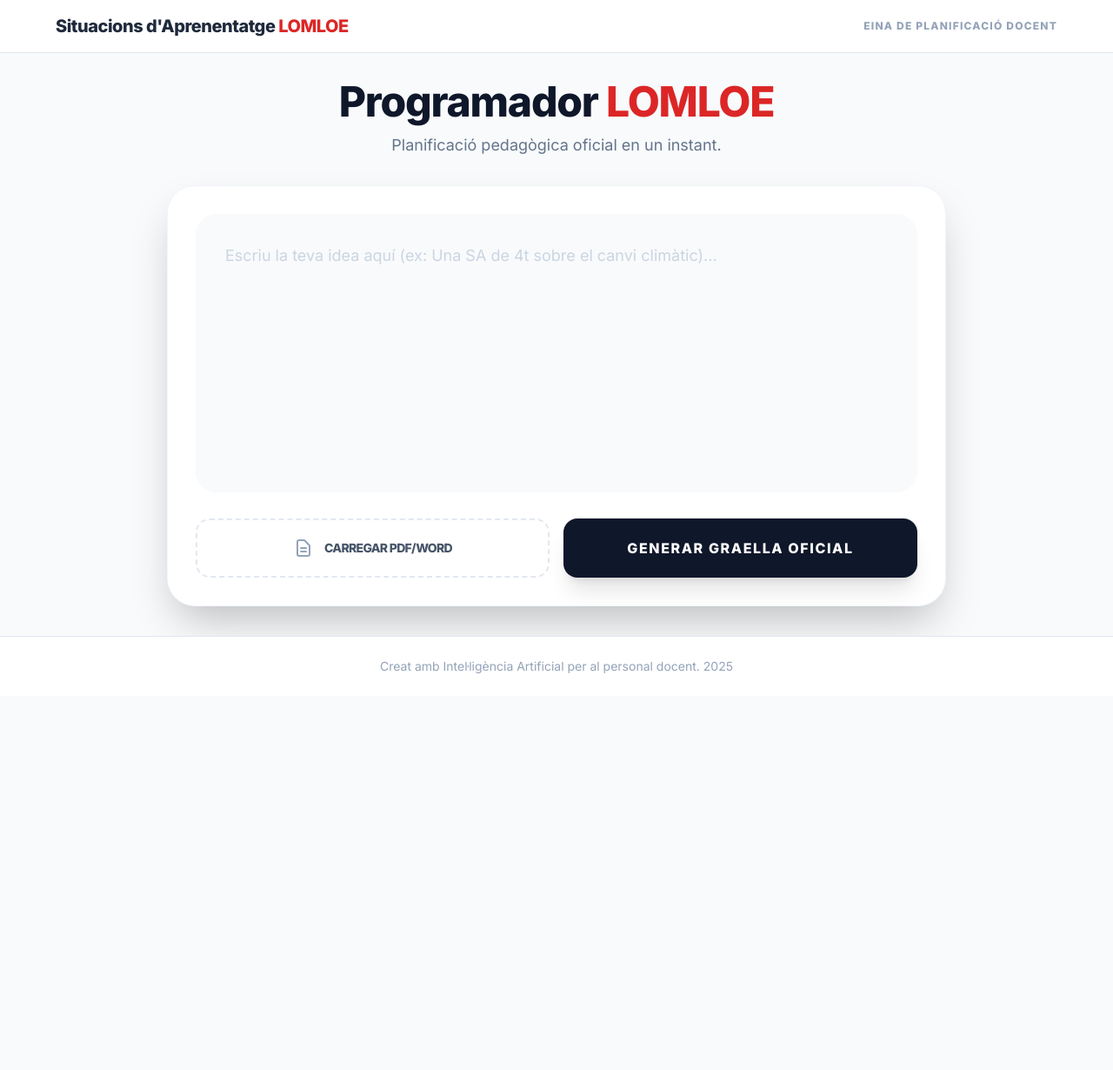
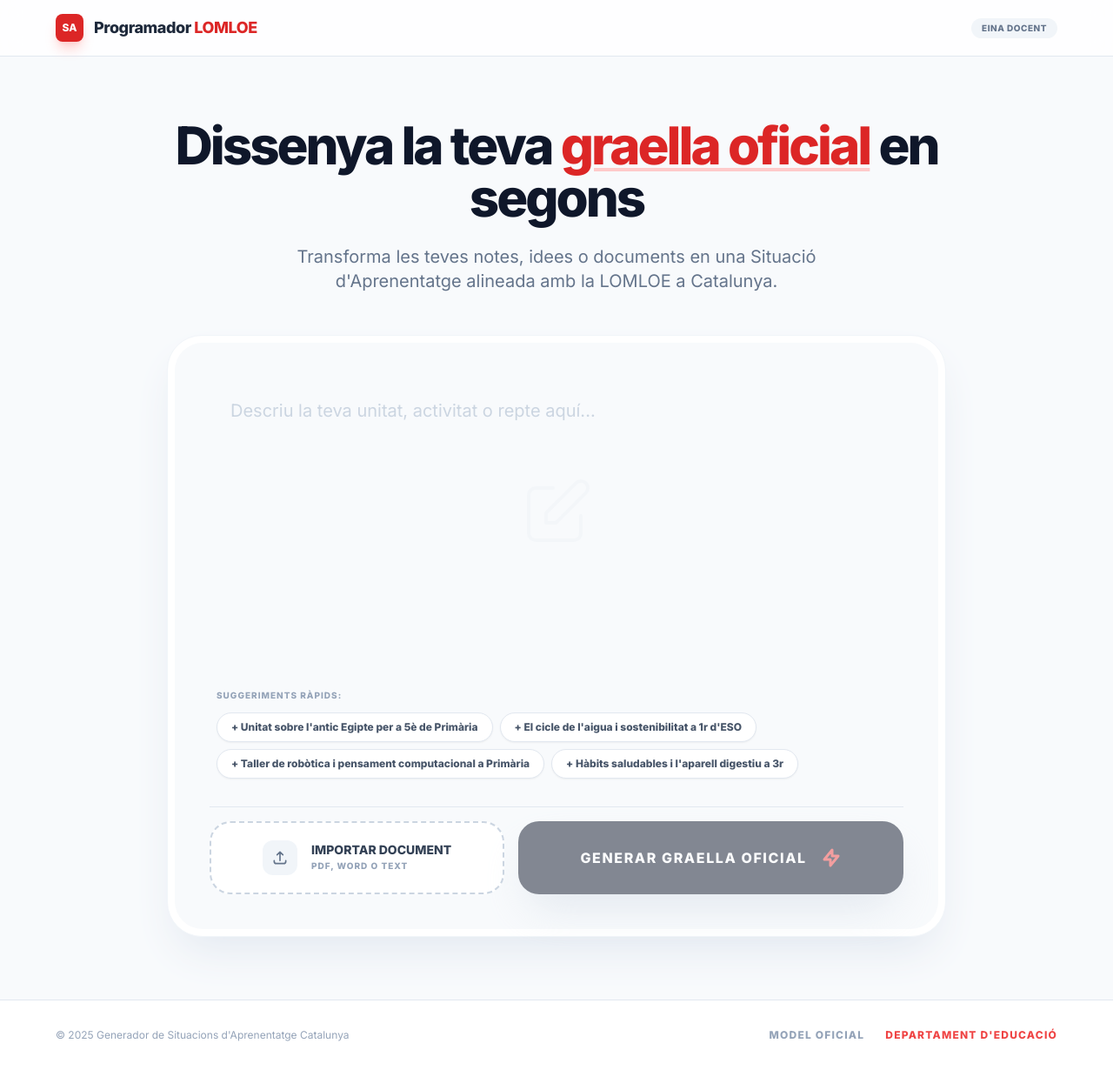
Before and after one commit to enricgilgarcia/Situacions-d-aprenentatge, a React (Vite) app: page / in a window 1280 px wide. Shown: the whole page at 87% size. Before the commit the page ends 800 px from the top, so only its background shows below. Built offline with nearby package versions, Linux system fonts and the light colour scheme.

Commit message:
feat: Refactor UI and improve export functionality
Enhances the user interface with a new header design and improves the DOCX export by fixing type mismatches and renaming properties in the TableCell component. Adds loading messages for a better user experience during AI processing.

```diff
--- a/App.tsx
+++ b/App.tsx
@@ -1,9 +1,24 @@
-
-import React, { useState } from 'react';
+import React, { useState, useEffect } from 'react';
 import { Layout } from './components/Layout';
 import { TableDisplay } from './components/TableDisplay';
 import { SituacioAprenentatge } from './types';
 import { extractLearningSituation } from './services/geminiService';
+
+const LOADING_MESSAGES = [
+  "Analitzant el currículum oficial...",
+  "Alineant competències amb el decret...",
+  "Dissenyant la seqüència didàctica...",
+  "Redactant criteris d'avaluació...",
+  "Incorporant mesures DUA i vectors...",
+  "Polint el document final..."
+];
+
+const SUGGESTIONS = [
+  "Unitat sobre l'antic Egipte per a 5è de Primària",
+  "El cicle de l'aigua i sostenibilitat a 1r d'ESO",
+  "Taller de robòtica i pensament computacional a Primària",
+  "Hàbits saludables i l'aparell digestiu a 3r"
+];
 
 const App: React.FC = () => {
   const [inputText, setInputText] = useState('');
@@ -11,6 +26,19 @@
   const [isParsing, setIsParsing] = useState(false);
   const [result, setResult] = useState<SituacioAprenentatge | null>(null);
   const [error, setError] = useState<string | null>(null);
+  const [loadingMsgIdx, setLoadingMsgIdx] = useState(0);
+
+  useEffect(() => {
+    let interval: any;
+    if (isLoading) {
+      interval = setInterval(() => {
+        setLoadingMsgIdx(prev => (prev + 1) % LOADING_MESSAGES.length);
+      }, 3500);
+    } else {
+      setLoadingMsgIdx(0);
+    }
+    return () => clearInterval(interval);
+  }, [isLoading]);
 
   const handleFileUpload = async (e: React.ChangeEvent<HTMLInputElement>) => {
     const file = e.target.files?.[0];
@@ -24,11 +52,9 @@
 
       if (ext === 'pdf') {
         const pdfjsLib = (window as any).pdfjsLib;
-        if (!pdfjsLib) throw new Error("Llibreria PDF no carregada.");
         pdfjsLib.GlobalWorkerOptions.workerSrc = 'https://cdnjs.cloudflare.com/ajax/libs/pdf.js/3.11.174/pdf.worker.min.js';
         const arrayBuffer = await file.arrayBuffer();
-        const loadingTask = pdfjsLib.getDocument({ data: arrayBuffer });
-        const pdf = await loadingTask.promise;
+        const pdf = await pdfjsLib.getDocument({ data: arrayBuffer }).promise;
         let fullText = '';
         for (let i = 1; i <= pdf.numPages; i++) {
           const page = await pdf.getPage(i);
@@ -38,7 +64,6 @@
         setInputText(prev => prev + (prev ? '\n\n' : '') + fullText);
       } else if (ext === 'docx') {
         const mammoth = (window as any).mammoth;
-        if (!mammoth) throw new Error("Llibreria Mammoth no carregada.");
         const res = await mammoth.extractRawText({ arrayBuffer: await file.arrayBuffer() });
         setInputText(prev => prev + (prev ? '\n\n' : '') + res.value);
       } else {
@@ -53,17 +78,9 @@
     }
   };
 
-  const handleOpenKeySelector = async () => {
-    if ((window as any).aistudio) {
-      await (window as any).aistudio.openSelectKey();
-      setError(null);
-    }
-  };
-
   const handleGenerate = async () => {
     if (!inputText.trim()) return;
 
-    // Check if an API key has been selected before proceeding
     if ((window as any).aistudio && !await (window as any).aistudio.hasSelectedApiKey()) {
       await (window as any).aistudio.openSelectKey();
     }
@@ -75,7 +92,7 @@
       setResult(data);
     } catch (err: any) {
       if (err.message === "QUOTA_EXHAUSTED" || err.message === "KEY_NOT_FOUND") {
-        setError("La clau API no és vàlida o s'ha esgotat la quota. Si us plau, selecciona una clau API d'un projecte amb facturació per continuar.");
+        setError("Cal configurar una clau API Paid per utilitzar aquest servei.");
       } else {
         setError(err.message || "S'ha produït un error inesperat.");
       }
@@ -87,83 +104,120 @@
   return (
     <Layout>
       {!result ? (
-        <div className="max-w-4xl mx-auto space-y-8 animate-in fade-in slide-in-from-top-4 duration-500">
-          <div className="text-center space-y-3">
-            <h2 className="text-5xl font-extrabold text-slate-900 tracking-tight">
-              Programador <span className="text-red-600">LOMLOE</span>
+        <div className="max-w-4xl mx-auto space-y-12 py-10">
+          <div className="text-center space-y-6">
+            <h2 className="text-4xl md:text-6xl font-black text-slate-900 tracking-tighter leading-tight">
+              Dissenya la teva <span className="text-red-600 underline decoration-red-200 decoration-4 underline-offset-4">graella oficial</span> en segons
             </h2>
-            <p className="text-slate-500 text-lg font-medium">
-              Planificació pedagògica oficial en un instant.
+            <p className="text-slate-500 text-lg md:text-xl font-medium max-w-2xl mx-auto">
+              Transforma les teves notes, idees o documents en una Situació d'Aprenentatge alineada amb la LOMLOE a Catalunya.
             </p>
           </div>
 
-          <div className="bg-white p-8 rounded-[2rem] shadow-2xl border border-slate-100 space-y-6">
+          <div className="bg-white p-2 rounded-[2.5rem] shadow-2xl shadow-slate-200 border border-slate-100">
+            <div className="bg-slate-50 p-6 md:p-10 rounded-[2rem] space-y-8">
               <div className="relative group">
                 <textarea
                   value={inputText}
                   onChange={(e) => setInputText(e.target.value)}
-                placeholder="Escriu la teva idea aquí (ex: Una SA de 4t sobre el canvi climàtic)..."
-                className="w-full h-80 p-8 bg-slate-50 border-2 border-transparent focus:border-red-100 rounded-3xl focus:ring-0 transition-all text-slate-700 text-lg resize-none placeholder:text-slate-300"
+                  placeholder="Descriu la teva unitat, activitat o repte aquí..."
+                  className="w-full h-80 p-6 bg-transparent border-none focus:ring-0 text-slate-800 text-xl font-medium placeholder:text-slate-300 resize-none"
                 />
-              {inputText && (
-                <button onClick={() => setInputText('')} className="absolute bottom-4 right-4 p-3 text-red-500 hover:bg-red-50 rounded-xl transition-colors">
-                   <svg className="w-5 h-5" fill="none" stroke="currentColor" viewBox="0 0 24 24"><path strokeLinecap="round" strokeLinejoin="round" strokeWidth="2" d="M19 7l-.867 12.142A2 2 0 0116.138 21H7.862a2 2 0 01-1.995-1.858L5 7m5 4v6m4-6v6m1-10V4a1 1 0 00-1-1h-4a1 1 0 00-1 1v3M4 7h16" /></svg>
-                </button>
+                {!inputText && (
+                   <div className="absolute top-1/2 left-1/2 -translate-x-1/2 -translate-y-1/2 text-slate-200 pointer-events-none hidden md:block">
+                      <svg className="w-24 h-24 mx-auto mb-4 opacity-20" fill="none" stroke="currentColor" viewBox="0 0 24 24"><path strokeLinecap="round" strokeLinejoin="round" strokeWidth="1" d="M11 5H6a2 2 0 00-2 2v11a2 2 0 002 2h11a2 2 0 002-2v-5m-1.414-9.414a2 2 0 112.828 2.828L11.828 15H9v-2.828l8.586-8.586z" /></svg>
+                   </div>
                 )}
               </div>
 
-            <div className="grid grid-cols-1 md:grid-cols-2 gap-4">
-              <label className="flex items-center justify-center gap-3 p-5 bg-white border-2 border-dashed border-slate-200 rounded-2xl cursor-pointer hover:border-red-300 hover:bg-red-50/30 transition-all group">
-                <svg className="w-6 h-6 text-slate-400 group-hover:text-red-500 transition-colors" fill="none" stroke="currentColor" viewBox="0 0 24 24">
-                  <path strokeLinecap="round" strokeLinejoin="round" strokeWidth="2" d="M9 12h6m-6 4h6m2 5H7a2 2 0 01-2-2V5a2 2 0 012-2h5.586a1 1 0 01.707.293l5.414 5.414a1 1 0 01.293.707V19a2 2 0 01-2 2z" />
-                </svg>
-                <span className="text-sm font-bold text-slate-600 uppercase tracking-tighter">
-                  {isParsing ? "Analitzant..." : "Carregar PDF/Word"}
-                </span>
+              <div className="flex flex-wrap gap-2 px-2">
+                 <span className="text-[10px] font-black text-slate-400 uppercase tracking-widest w-full mb-1">Suggeriments ràpids:</span>
+                 {SUGGESTIONS.map(s => (
+                   <button
+                    key={s}
+                    onClick={() => setInputText(s)}
+                    className="px-4 py-2 bg-white border border-slate-200 rounded-full text-xs font-bold text-slate-600 hover:border-red-300 hover:text-red-600 transition-all shadow-sm"
+                   >
+                    + {s}
+                   </button>
+                 ))}
+              </div>
+
+              <div className="flex flex-col md:flex-row gap-4 pt-4 border-t border-slate-200">
+                <label className="flex-1 flex items-center justify-center gap-4 p-5 bg-white border-2 border-dashed border-slate-300 rounded-[1.5rem] cursor-pointer hover:border-red-400 hover:bg-red-50/50 transition-all group overflow-hidden">
+                  <div className="w-10 h-10 bg-slate-100 rounded-xl flex items-center justify-center group-hover:bg-red-100 transition-colors">
+                     <svg className="w-5 h-5 text-slate-500 group-hover:text-red-600" fill="none" stroke="currentColor" viewBox="0 0 24 24"><path strokeLinecap="round" strokeLinejoin="round" strokeWidth="2" d="M4 16v1a3 3 0 003 3h10a3 3 0 003-3v-1m-4-8l-4-4m0 0L8 8m4-4v12" /></svg>
+                  </div>
+                  <div className="text-left">
+                    <p className="text-sm font-black text-slate-700 uppercase leading-none mb-1">{isParsing ? "Analitzant..." : "Importar document"}</p>
+                    <p className="text-[10px] font-bold text-slate-400 uppercase tracking-widest">PDF, Word o Text</p>
+                  </div>
                   <input type="file" className="hidden" accept=".pdf,.docx,.txt" onChange={handleFileUpload} />
                 </label>
 
                 <button
                   onClick={handleGenerate}
                   disabled={isLoading || !inputText.trim()}
-                className={`flex items-center justify-center gap-3 py-5 bg-slate-900 text-white rounded-2xl font-bold uppercase tracking-widest shadow-xl transition-all active:scale-[0.98] ${isLoading ? 'opacity-70 cursor-not-allowed' : 'hover:bg-slate-800'}`}
+                  className="flex-[1.5] flex items-center justify-center gap-4 py-6 bg-slate-900 text-white rounded-[1.5rem] font-black uppercase tracking-widest shadow-2xl shadow-slate-300 transition-all hover:bg-slate-800 active:scale-95 disabled:opacity-50 disabled:scale-100"
                 >
                   {isLoading ? (
-                  <div className="w-6 h-6 border-2 border-white/20 border-t-white rounded-full animate-spin" />
-                ) : "Generar Graella Oficial"}
+                    <div className="flex flex-col items-center">
+                       <div className="w-6 h-6 border-4 border-white/20 border-t-white rounded-full animate-spin mb-2" />
+                    </div>
+                  ) : (
+                    <>
+                      Generar Graella Oficial
+                      <svg className="w-6 h-6 text-red-500" fill="none" stroke="currentColor" viewBox="0 0 24 24"><path strokeLinecap="round" strokeLinejoin="round" strokeWidth="3" d="M13 10V3L4 14h7v7l9-11h-7z" /></svg>
+                    </>
+                  )}
                 </button>
               </div>
 
+              {isLoading && (
+                <div className="text-center animate-pulse pt-2">
+                  <p className="text-sm font-bold text-slate-400 uppercase tracking-[0.2em]">{LOADING_MESSAGES[loadingMsgIdx]}</p>
+                </div>
+              )}
+
               {error && (
-              <div className="p-6 bg-red-50 text-red-800 rounded-3xl border border-red-100 space-y-3 animate-in zoom-in-95">
-                <div className="flex gap-3">
-                  <span className="text-xl">⚠️</span>
-                  <p className="font-medium">{error}</p>
+                <div className="p-8 bg-red-600 text-white rounded-[2rem] shadow-xl shadow-red-200 border border-red-500 space-y-4 animate-in zoom-in-95">
+                  <div className="flex gap-4">
+                    <span className="text-3xl">⚠️</span>
+                    <div>
+                      <p className="font-black text-lg leading-tight mb-1">Alguna cosa no ha anat bé</p>
+                      <p className="text-red-100 font-medium">{error}</p>
                     </div>
-                {(error.includes("quota") || error.includes("clau")) && (
+                  </div>
+                  {(error.includes("clau") || error.includes("quota")) && (
                     <button
-                    onClick={handleOpenKeySelector}
-                    className="w-full py-3 bg-white border border-red-200 text-red-600 rounded-xl text-sm font-bold hover:bg-red-100 transition-colors"
+                      onClick={async () => {(window as any).aistudio && await (window as any).aistudio.openSelectKey(); setError(null);}}
+                      className="w-full py-4 bg-white text-red-600 rounded-xl font-black text-xs uppercase tracking-widest hover:bg-red-50 transition-colors shadow-lg"
                     >
-                    Configurar clau API d'AI Studio
+                      Configurar clau API Paid (Gratuït)
                     </button>
                   )}
                 </div>
               )}
             </div>
           </div>
+        </div>
       ) : (
-        <div className="space-y-6 animate-in fade-in slide-in-from-bottom-8 duration-700">
-          <div className="flex justify-between items-center no-print px-4">
+        <div className="space-y-6 animate-in fade-in slide-in-from-bottom-8 duration-1000">
+          <div className="flex justify-between items-center no-print bg-white/50 p-4 rounded-2xl backdrop-blur-sm border border-white">
             <button
               onClick={() => setResult(null)}
-              className="px-4 py-2 bg-white text-slate-600 hover:text-slate-900 font-bold text-sm rounded-xl border border-slate-200 shadow-sm flex items-center gap-2 group transition-all"
+              className="px-6 py-3 bg-white text-slate-800 font-black text-xs rounded-xl border border-slate-200 shadow-sm flex items-center gap-2 group transition-all hover:bg-slate-50"
             >
-              <span className="group-hover:-translate-x-1 transition-transform">←</span> Tornar a l'editor
+              <span className="group-hover:-translate-x-1 transition-transform">←</span> NOU PROJECTE
             </button>
-            <div className="flex items-center gap-2">
-              <span className="w-2 h-2 bg-green-500 rounded-full"></span>
-              <span className="text-[10px] font-bold text-slate-400 uppercase tracking-widest">Planificació Enllestida</span>
+            <div className="flex items-center gap-3">
+              <div className="flex flex-col text-right">
+                <span className="text-[10px] font-black text-slate-400 uppercase tracking-[0.2em]">Estat del Document</span>
+                <span className="text-xs font-black text-green-600 uppercase">Alineat LOMLOE</span>
+              </div>
+              <div className="w-10 h-10 bg-green-50 rounded-full flex items-center justify-center">
+                 <div className="w-3 h-3 bg-green-500 rounded-full animate-ping"></div>
+              </div>
             </div>
           </div>
           <TableDisplay data={result} onEdit={setResult} />
--- a/components/Layout.tsx
+++ b/components/Layout.tsx
@@ -6,23 +6,32 @@
 
 export const Layout: React.FC<LayoutProps> = ({ children }) => {
   return (
-    <div className="min-h-screen flex flex-col">
-      <header className="bg-white border-b border-slate-200 py-4 px-6 no-print">
+    <div className="min-h-screen flex flex-col bg-slate-50">
+      <header className="sticky top-0 z-50 bg-white/80 backdrop-blur-md border-b border-slate-200 py-4 px-6 no-print">
         <div className="max-w-6xl mx-auto flex items-center justify-between">
-          <div className="flex items-center gap-2">
-            <h1 className="text-xl font-bold tracking-tight text-slate-800">
-              Situacions d'Aprenentatge <span className="text-red-600">LOMLOE</span>
+          <div className="flex items-center gap-3">
+            <div className="w-8 h-8 bg-red-600 rounded-lg flex items-center justify-center shadow-lg shadow-red-200">
+               <span className="text-white font-black text-xs">SA</span>
+            </div>
+            <h1 className="text-lg font-bold tracking-tight text-slate-800">
+              Programador <span className="text-red-600">LOMLOE</span>
             </h1>
           </div>
-          <p className="text-xs font-bold text-slate-400 uppercase tracking-widest hidden md:block">Eina de Planificació Docent</p>
+          <div className="hidden md:flex items-center gap-4">
+            <span className="px-3 py-1 bg-slate-100 text-[10px] font-bold text-slate-500 rounded-full uppercase tracking-wider">Eina Docent</span>
+          </div>
         </div>
       </header>
       <main className="flex-grow max-w-6xl mx-auto w-full p-4 md:p-8">
         {children}
       </main>
-      <footer className="bg-white border-t border-slate-200 py-6 px-6 no-print">
-        <div className="max-w-6xl mx-auto text-center text-slate-400 text-sm">
-          Creat amb Intel·ligència Artificial per al personal docent. {new Date().getFullYear()}
+      <footer className="bg-white border-t border-slate-200 py-8 px-6 no-print">
+        <div className="max-w-6xl mx-auto flex flex-col md:flex-row justify-between items-center gap-4 text-slate-400 text-xs">
+          <p className="font-medium">© {new Date().getFullYear()} Generador de Situacions d'Aprenentatge Catalunya</p>
+          <div className="flex gap-6 font-bold uppercase tracking-widest">
+            <span>Model Oficial</span>
+            <span className="text-red-500">Departament d'Educació</span>
+          </div>
         </div>
       </footer>
     </div>
```
Also changed, not shown: components/TableDisplay.tsx (+21 -6 lines). Lines whose indentation alone changed are shown as unchanged.
